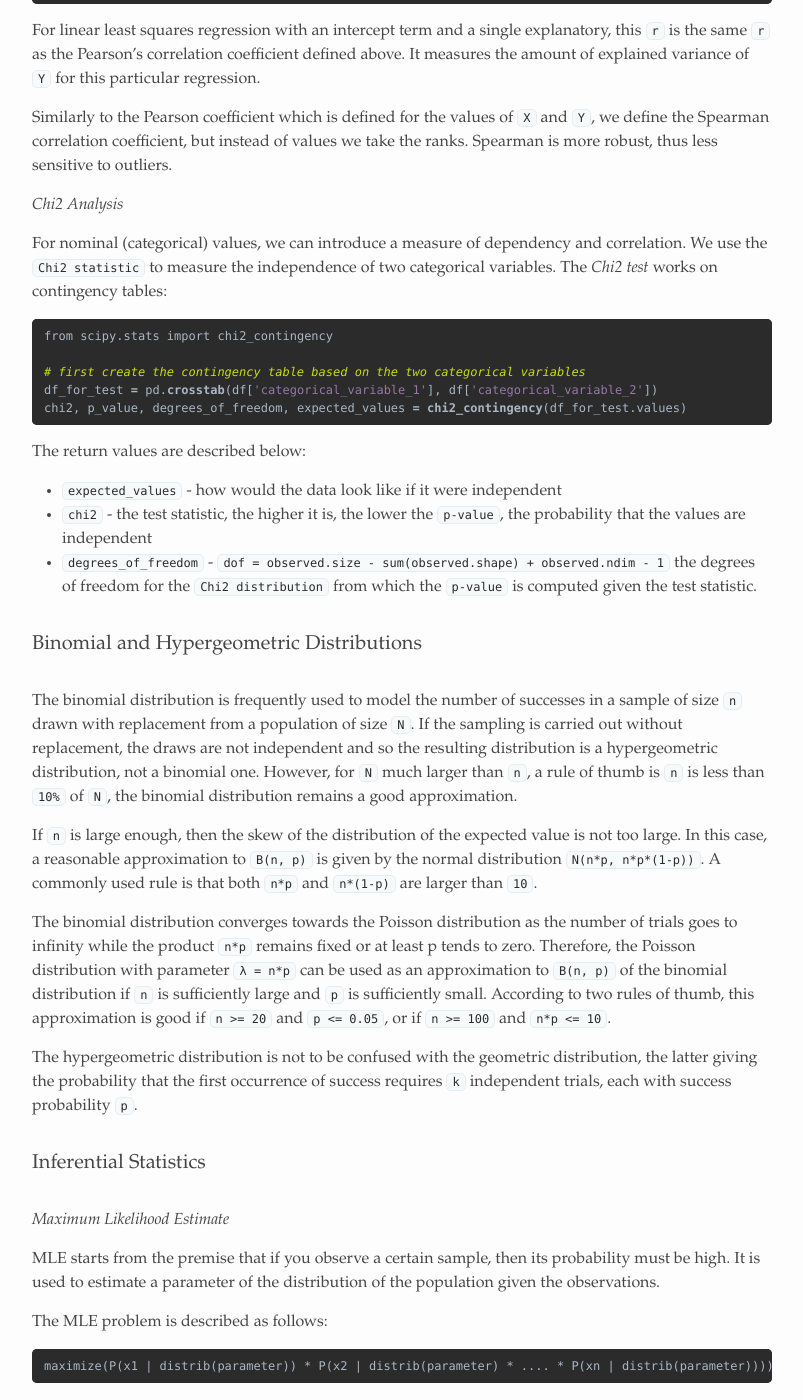
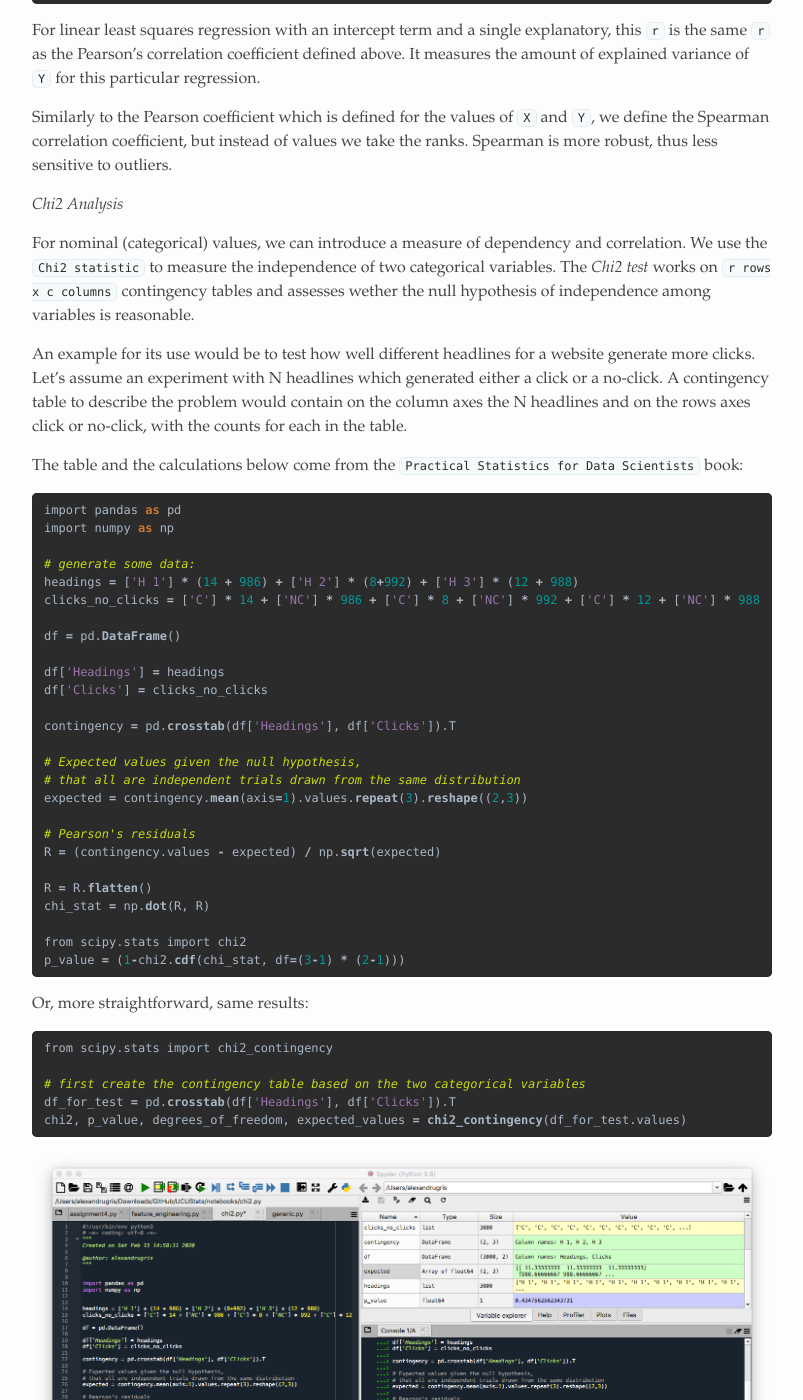
Before and after one commit to alexandrugris/my-jekyll-tech-blog, a Jekyll site: the page built from MyBlog/_posts/2019-12-27-stats-again.markdown, in a window 1280 px wide and 1400 px high, scrolled down 1136 px. Shown: the whole window, without its empty margins (238-1041 px from the left). Built offline with Jekyll 4.4.1, drawn with Linux system fonts in a browser that asks for light colours; some of the changed text lies outside the part shown.

Commit message:
added chi2

````diff
--- a/MyBlog/_posts/2019-12-27-stats-again.markdown
+++ b/MyBlog/_posts/2019-12-27-stats-again.markdown
@@ -4,7 +4,7 @@ title:  "Stats Again"
 date:   2019-12-24 13:15:16 +0200
 categories: statistics
 ---
-A summary of statistics notions not found anywhere else in this blog. This post touches among others descriptive statistics, hypothesis testing, goodness of fit, Lasso and Ridge regression.
+A summary of statistics notions not found anywhere else on this blog. The post touches among others: some descriptive statistics measures, hypothesis testing, goodness of fit, Lasso and Ridge regression.
 
 ### Descriptive Statistics
 
@@ -55,20 +55,62 @@ Similarly to the Pearson coefficient which is defined for the values of `X` and
 
 *Chi2 Analysis*
 
-For nominal (categorical) values, we can introduce a measure of dependency and correlation. We use the `Chi2 statistic` to measure the independence of two categorical variables. The *Chi2 test* works on contingency tables:
+For nominal (categorical) values, we can introduce a measure of dependency and correlation. We use the `Chi2 statistic` to measure the independence of two categorical variables. The *Chi2 test* works on `r rows x c columns` contingency tables and assesses wether the null hypothesis of independence among variables is reasonable.
+
+An example for its use would be to test how well different headlines for a website generate more clicks. Let's assume an experiment with N headlines which generated either a click or a no-click. A contingency table to describe the problem would contain on the column axes the N headlines and on the rows axes click or no-click, with the counts for each in the table.
+
+The table and the calculations below come from the `Practical Statistics for Data Scientists` book:
+
+```python
+import pandas as pd
+import numpy as np
+
+# generate some data:
+headings = ['H 1'] * (14 + 986) + ['H 2'] * (8+992) + ['H 3'] * (12 + 988)
+clicks_no_clicks = ['C'] * 14 + ['NC'] * 986 + ['C'] * 8 + ['NC'] * 992 + ['C'] * 12 + ['NC'] * 988
+
+df = pd.DataFrame()
+
+df['Headings'] = headings
+df['Clicks'] = clicks_no_clicks
+
+contingency = pd.crosstab(df['Headings'], df['Clicks']).T
+
+# Expected values given the null hypothesis,
+# that all are independent trials drawn from the same distribution
+expected = contingency.mean(axis=1).values.repeat(3).reshape((2,3))
+
+# Pearson's residuals
+R = (contingency.values - expected) / np.sqrt(expected)
+
+R = R.flatten()
+chi_stat = np.dot(R, R)
+
+from scipy.stats import chi2
+p_value = (1-chi2.cdf(chi_stat, df=(3-1) * (2-1)))
+```
+
+Or, more straightforward, same results:
 
 ```python
 from scipy.stats import chi2_contingency
 
 # first create the contingency table based on the two categorical variables
-df_for_test = pd.crosstab(df['categorical_variable_1'], df['categorical_variable_2'])
+df_for_test = pd.crosstab(df['Headings'], df['Clicks']).T
 chi2, p_value, degrees_of_freedom, expected_values = chi2_contingency(df_for_test.values)
 ```
+
+![Chi2]({{site.url}}/assets/stats_2.png)
+
 
 The return values are described below:
 - `expected_values` - how would the data look like if it were independent
 - `chi2` - the test statistic, the higher it is, the lower the `p-value`, the probability that the values are independent
 - `degrees_of_freedom` - `dof = observed.size - sum(observed.shape) + observed.ndim - 1` the degrees of freedom for the `Chi2 distribution` from which the `p-value` is computed given the test statistic.
+
+*Note:*
+
+The p-values can be computed through Monte Carlo simulation, by simply sampling `N` times `M` samples with the same distribution as the expected values and counting how many times the squared sum of Pearon's residuals (`R`) exceed the value obtained from our sample. That is the `p-value`.
 
 ### Binomial and Hypergeometric Distributions
 
@@ -396,3 +438,5 @@ model_cv = LassoLarsCV(cv=20)
 model_cv.fit(X, y)
 print(f"Selected lambda CV = {model_cv.alpha_}")
 ```
+
+In a future post I will write about feature selection for Machine Learning.
````
Also changed, not shown: MyBlog/assets/stats_2.png (added).
